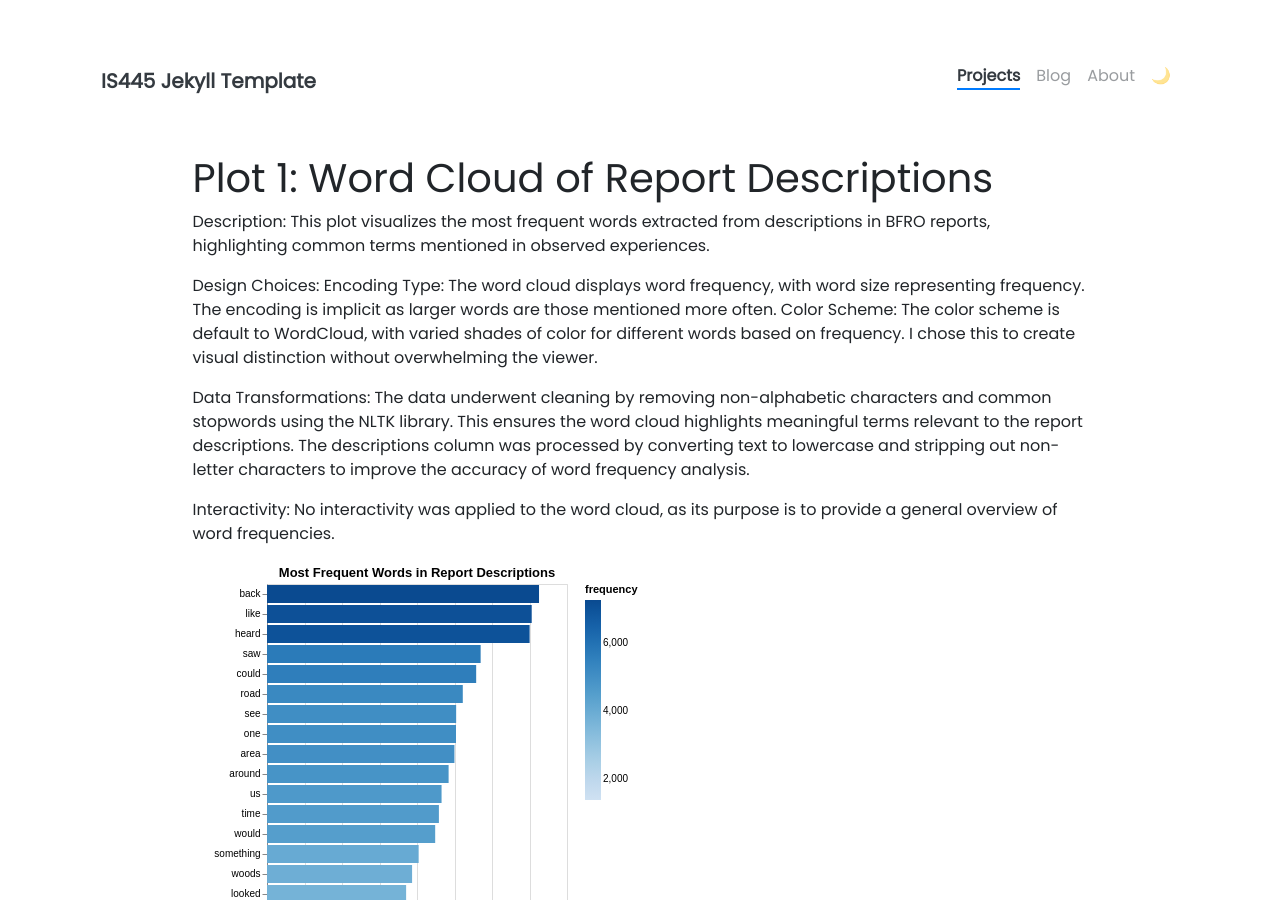
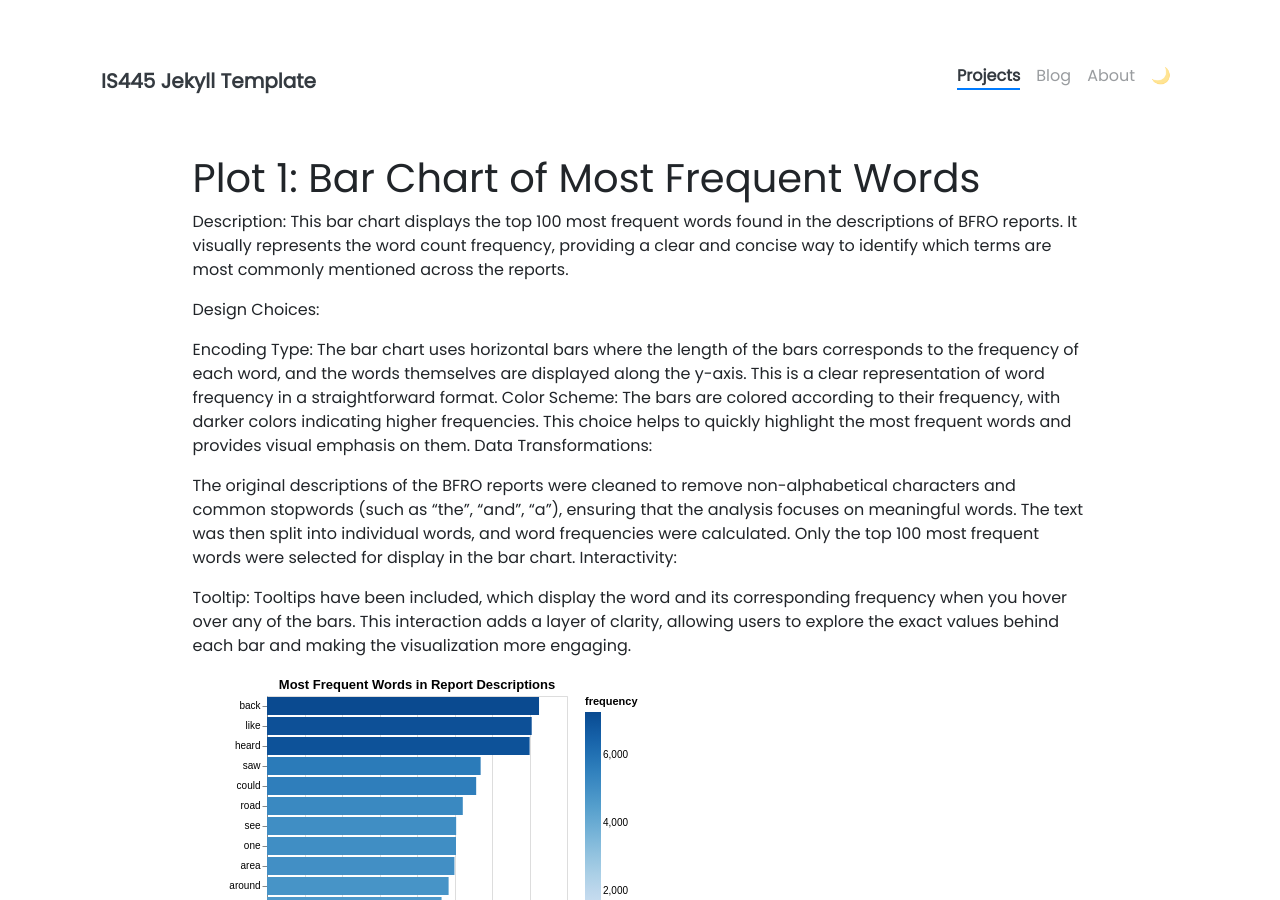
Before and after one commit to divyaj5/divyaj5.github.io, a Jekyll site: the page built from _projects/bfro_reports_fall2022.md, in a window 1280 px wide and 900 px high. Built offline with Jekyll 4.4.1, drawn with Linux system fonts in a browser that asks for light colours; nearby versions of some CDN libraries.

Commit message:
Update bfro_reports_fall2022.md

```diff
--- a/_projects/bfro_reports_fall2022.md
+++ b/_projects/bfro_reports_fall2022.md
@@ -11,19 +11,19 @@
 ---
 
 
-# Plot 1: Word Cloud of Report Descriptions
-Description: This plot visualizes the most frequent words extracted from descriptions in BFRO reports, highlighting common terms mentioned in observed experiences.
+# Plot 1: Bar Chart of Most Frequent Words
+Description: This bar chart displays the top 100 most frequent words found in the descriptions of BFRO reports. It visually represents the word count frequency, providing a clear and concise way to identify which terms are most commonly mentioned across the reports.
 
 Design Choices:
-Encoding Type: The word cloud displays word frequency, with word size representing frequency. The encoding is implicit as larger words are those mentioned more often.
-Color Scheme: The color scheme is default to WordCloud, with varied shades of color for different words based on frequency. I chose this to create visual distinction without overwhelming the viewer.
 
+Encoding Type: The bar chart uses horizontal bars where the length of the bars corresponds to the frequency of each word, and the words themselves are displayed along the y-axis. This is a clear representation of word frequency in a straightforward format.
+Color Scheme: The bars are colored according to their frequency, with darker colors indicating higher frequencies. This choice helps to quickly highlight the most frequent words and provides visual emphasis on them.
 Data Transformations:
-The data underwent cleaning by removing non-alphabetic characters and common stopwords using the NLTK library. This ensures the word cloud highlights meaningful terms relevant to the report descriptions.
-The descriptions column was processed by converting text to lowercase and stripping out non-letter characters to improve the accuracy of word frequency analysis.
 
+The original descriptions of the BFRO reports were cleaned to remove non-alphabetical characters and common stopwords (such as "the", "and", "a"), ensuring that the analysis focuses on meaningful words. The text was then split into individual words, and word frequencies were calculated. Only the top 100 most frequent words were selected for display in the bar chart.
 Interactivity:
-No interactivity was applied to the word cloud, as its purpose is to provide a general overview of word frequencies.
+
+Tooltip: Tooltips have been included, which display the word and its corresponding frequency when you hover over any of the bars. This interaction adds a layer of clarity, allowing users to explore the exact values behind each bar and making the visualization more engaging.
 
 <vegachart schema-url="{{ site.baseurl }}/assets/json/wordchart.json" style="width: 100%"></vegachart>
 
```
